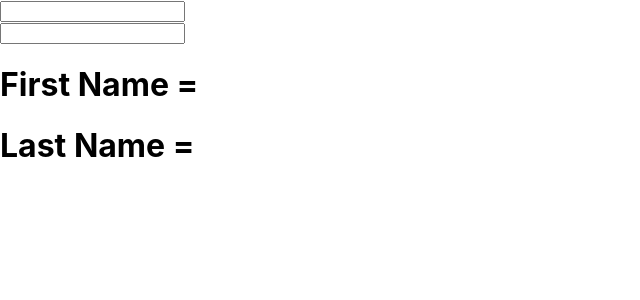
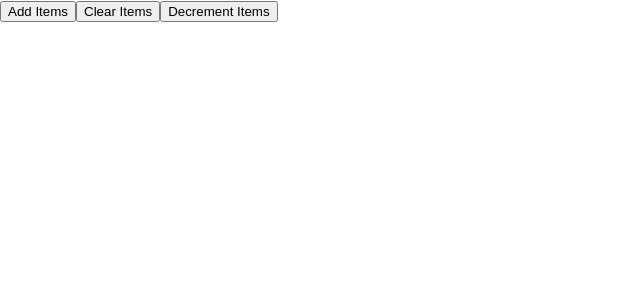
Before and after one commit to AhmedAli125/practice-hooks, a React (Create React App) app: page / in a window 1280 px wide. Shown: the top 300 px of the page, without its empty margins (0-640 px from the left). Built offline with nearby package versions, Linux system fonts and the light colour scheme.

Commit message:
practice useState hook with an array as a state

```diff
--- a/src/App.js
+++ b/src/App.js
@@ -1,13 +1,15 @@
 import React from 'react';
 import GetPosts from './components/HttpComponent/GetPosts';
 import UseStateForm from './components/hooksComponents/UseStateForm';
+import UseStateArray from './components/hooksComponents/UseStateArray';
 import './App.css'
 
 function App() {
   return (
     <div>
       {/* <GetPosts /> */}
-    <UseStateForm />
+      {/* <UseStateForm /> */}
+      <UseStateArray />
     </div>
   );
 }
--- /dev/null
+++ b/src/components/hooksComponents/UseStateArray.js
@@ -0,0 +1,38 @@
+import React, {useState} from 'react'
+
+function UseStateArray() {
+    const [items, setItems] = useState([]);
+
+    const addItem = () => {
+        setItems([...items,
+        {
+            id: items.length,
+            value: items.length + 1
+        }
+        ])
+    }
+
+    const clearItems = () => {
+        setItems([])
+    }
+
+    const decItems = () => {
+        setItems([...items, items.splice(items.length, 1)])
+    }
+
+
+    return (
+        <div>
+            <button onClick={addItem}>Add Items</button>
+            <button onClick={clearItems}>Clear Items</button>
+            <button onClick={decItems}>Decrement Items</button>
+            <ul>
+                {
+                    items.map(item => <li><h3>{item.value}</h3></li>)
+                }
+            </ul>
+        </div>
+    )
+}
+
+export default UseStateArray
```
